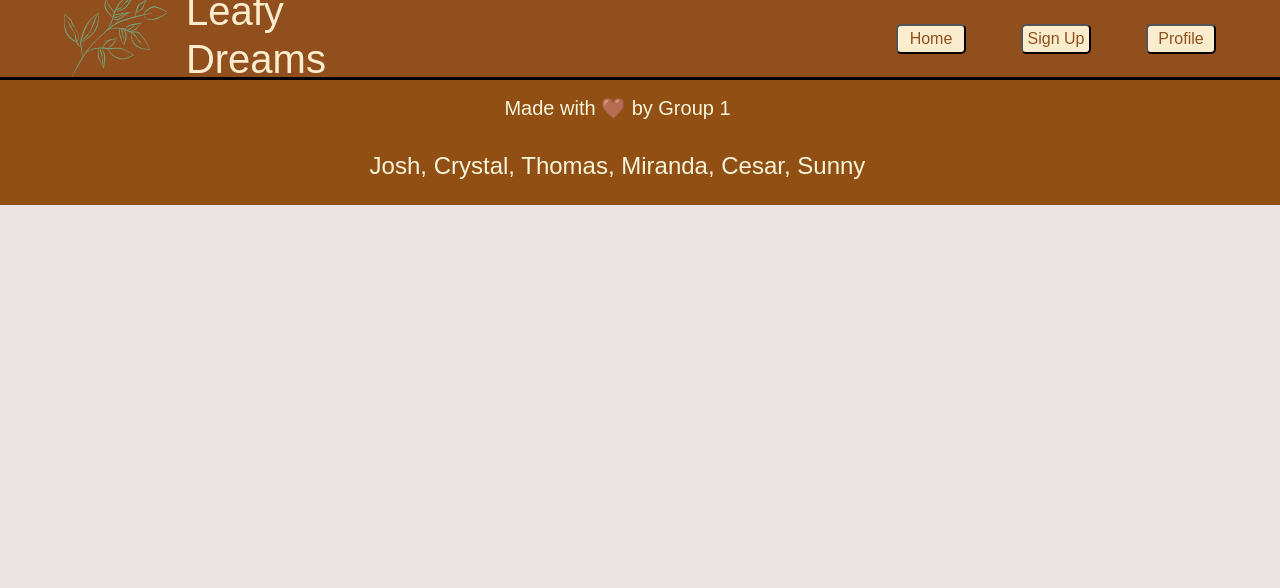
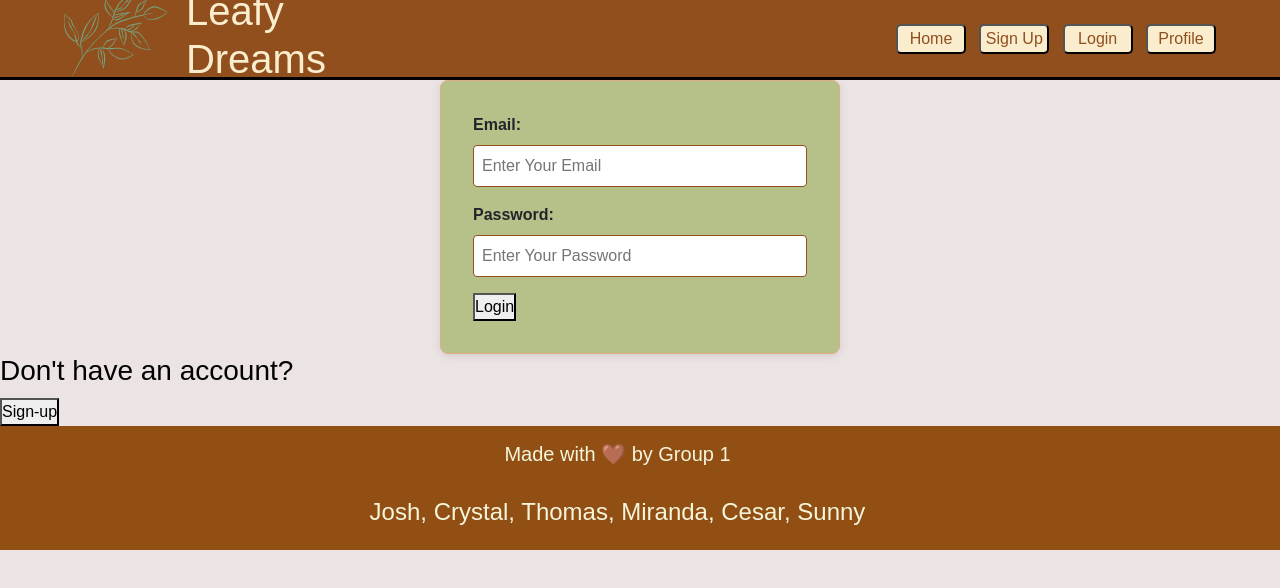
Before and after one commit to thomassmith0526/Leafy-Dreams, a React (Vite) app in the folder client/: page /login in a window 1280 px wide. Shown: the top 588 px of the page. Built offline with nearby package versions, Linux system fonts and the light colour scheme; a web font is replaced by a local one.

Commit message:
Finally got login page into profile

```diff
--- a/client/src/App.jsx
+++ b/client/src/App.jsx
@@ -3,7 +3,7 @@ import './App.css';
 import { BrowserRouter as Router, Route, Routes, Link } from 'react-router-dom';
 import Home from './components/pages/Home/Home';
 import Signup from './components/pages/Signup/Signup';
-// import Login from './components/pages/Login/Login';
+import Login from './components/pages/Login/Login';
 import Profile from './components/pages/Profile/Profile';
 import PlantInfo from './components/pages/PlantInfo/PlantInfo.jsx';
 
@@ -37,9 +37,9 @@ function App() {
             <button className='navBtn'>Sign Up</button>
           </Link>
 
-          {/* <Link to="/login">
+          <Link to="/login">
             <button className='navBtn'>Login</button>
-          </Link> */}
+          </Link>
 
           <Link to="/profile">
             <button className='navBtn'>Profile</button>
@@ -53,7 +53,7 @@ function App() {
 
           <Route path="/signup" element={<Signup />} />
 
-          {/* <Route path="/login" element={<Login />} /> */}
+          <Route path="/login" element={<Login />} />
 
           <Route path="/profile" element={<Profile />} />
 
--- a/client/src/components/pages/Login/Login.jsx
+++ b/client/src/components/pages/Login/Login.jsx
@@ -1,67 +1,60 @@
-import { React, useState, useContext } from 'react';
+import { useState, useContext } from 'react';
 import { Link, useNavigate } from 'react-router-dom';
 import { useQuery } from '@apollo/client';
+import { SELECT_USER } from '../../../utils/Query';
+// import { useAuth } from '../../utils/useAuth';
 import '../Signup/Signup.css'
+import { AuthContext } from '../../../utils/AuthContext';
 
-const GET_SINGLE_USER = gql `
-    query GetUser($email: String!) {
-    getUser(email: $email) {
-    _id
-    userName
-    email
-    password
-    plants {
-      _id
-      name
-    }
-  }
-}
-`;
 
 const Login = () => {
     const [loginState, setLoginState] = useState({email: '', password:''});
-    const navigate = useNavigate()
+    const { login } = useContext(AuthContext);
+    const navigate = useNavigate();
+    const { data, loading, error} = useQuery(SELECT_USER, {
+        variables: {email:loginState.email},
+        skip: !loginState.email
+    });
+
+    console.log('Requesting user with email:', loginState.email);
 
     const handleChange = (event) => {
         const { name, value } = event.target;
-        setLoginState({
-            ...loginState,
-            [name]: value,
+        setLoginState((oldData) => {
+            const updatedData = {
+                ...oldData,
+                [name]: value
+            };
+            return updatedData;
         });
-    }
+    };
 
-    const handleLoginSubmit = async(event) =>{
-        console.log('hello')
+    const handleLoginSubmit = async (event) => {
         event.preventDefault();
-        try{
-            const {data} = await loginUser({
-                variables:{email:loginState.email, password:loginState.password},
-            })
-            if (data.loginUser) { // Adjust based on your mutation response
-                console.log('Login successful:', data.loginUser);
-                // Redirect to the next page
-                navigate('/Profile'); // Change to your desired route
+
+        console.log('Login Form Data:', loginState);
+        try {
+            if (data && data.getUser) {
+                    console.log('User found:', data.getUser)
+                    login(data.getUser);
+                    navigate('/Profile', { state: { userData: data.getUser }});
+
+
+            } else {
+                alert('Email or password is incorrect.');
             }
-            //this is where we put redirect to next page
-        } catch (e) {
-            console.error(e);
+        } catch (error) {
+            console.error(error);
+            alert('An error occurred during login. Please try again.');
         }
-
-        setLoginState({
-            email: '',
-            password: '',
-        });
-
-    }
+    };
     return (
         <>
-        <form>
-            {data ?(
-                <Link to="/"></Link>
-            ) : (
-            <>
-            <div className="mb-3" onSubmit={handleLoginSubmit}>
-                <label className="form-label">Email:</label>
+        <form onSubmit={handleLoginSubmit}>
+
+            <div>
+            <div className="mb-3" >
+                <label htmlFor='email' className="form-label">Email:</label>
                 <input
                     type="text"
                     className=""
@@ -75,7 +68,7 @@ const Login = () => {
             </div>
 
             <div className="mb-3">
-                <label className="form-label">Password:</label>
+                <label htmlFor= 'password' className="form-label">Password:</label>
                 <input
                     type="password"
                     className=""
@@ -87,10 +80,10 @@ const Login = () => {
                 />
             </div>
 
-            <button onClick={handleLoginSubmit} id='' type='submit'>Login</button>
-
-            </>
-            )}
+            <button type='submit' disabled={loading}>
+                {loading ? 'Submitting...' : 'Login'}
+            </button>
+            </div>
 
             {error && (
                 <div className="my-3 p-3 bg-danger text-white">
--- a/client/src/main.jsx
+++ b/client/src/main.jsx
@@ -2,9 +2,13 @@ import { StrictMode } from 'react'
 import { createRoot } from 'react-dom/client'
 import App from './App.jsx'
 import './index.css'
+import { AuthProvider } from './utils/AuthContext.jsx'
 
 createRoot(document.getElementById('root')).render(
-  <StrictMode>
-    <App />
-  </StrictMode>,
+  <AuthProvider>
+    <StrictMode>
+      <App />
+    </StrictMode>
+  </AuthProvider>
+
 )
--- /dev/null
+++ b/client/src/utils/Query.js
@@ -0,0 +1,16 @@
+import { gql } from '@apollo/client';
+
+export const SELECT_USER = gql`
+    query GetUser($email: String!) {
+        getUser(email: $email) {
+            _id
+            userName
+            email
+            password
+            plants {
+                _id
+                name
+            }
+        }
+    }
+`;
```
Also changed, not shown: 1 other file (tests, documents, lock files or other folders).
